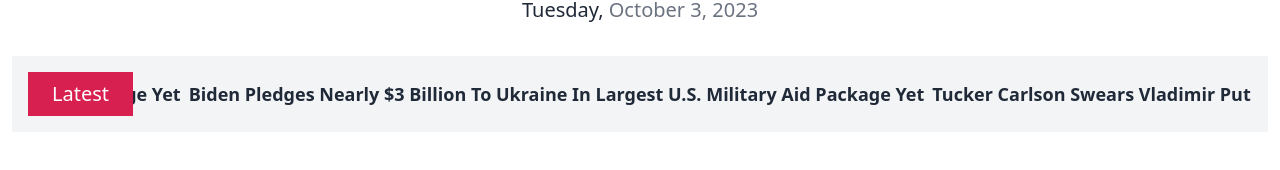
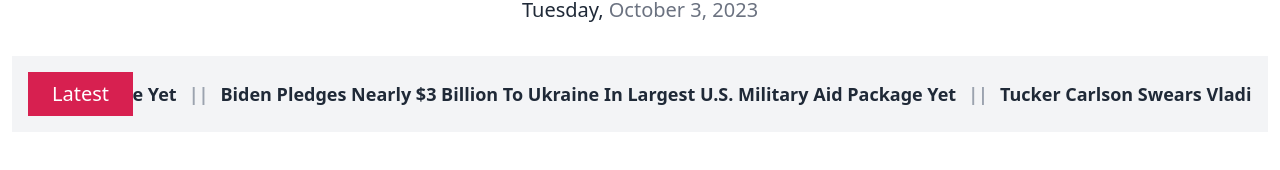
Before and after one commit to rocktohq/dragon-news, a React (Vite) app: page / in a window 1280 px wide. Shown: the part 162-332 px from the top of the page. Built offline with nearby package versions, Linux system fonts and the light colour scheme; grey boxes are pictures that could not be loaded.

Commit message:
Latest News Updated

```diff
--- a/src/components/LatestNews/LatestNews.jsx
+++ b/src/components/LatestNews/LatestNews.jsx
@@ -8,7 +8,7 @@
       <button className="bg-latestNews rounded-none text-white font-medium text-xl px-6 py-2">Latest</button>
       <Marquee pauseOnHover={true} speed={100} style={{ fontSize: "18px", fontWeight: 600 }}>
         {
-          latestHeadLines.map(latestHeadLine => <Link to={`/news/${latestHeadLine._id}`} key={latestHeadLine._id}><p className="mx-1">{latestHeadLine.title}</p></Link>)
+          latestHeadLines?.map(latestHeadLine => <div className="flex items-center" key={latestHeadLine._id}><Link to={`/news/${latestHeadLine._id}`}><p className="hover:text-orange-500">{latestHeadLine.title}</p></Link><span className="mx-3 text-gray-400">||</span></div>)
         }
       </Marquee>
     </div>
```
